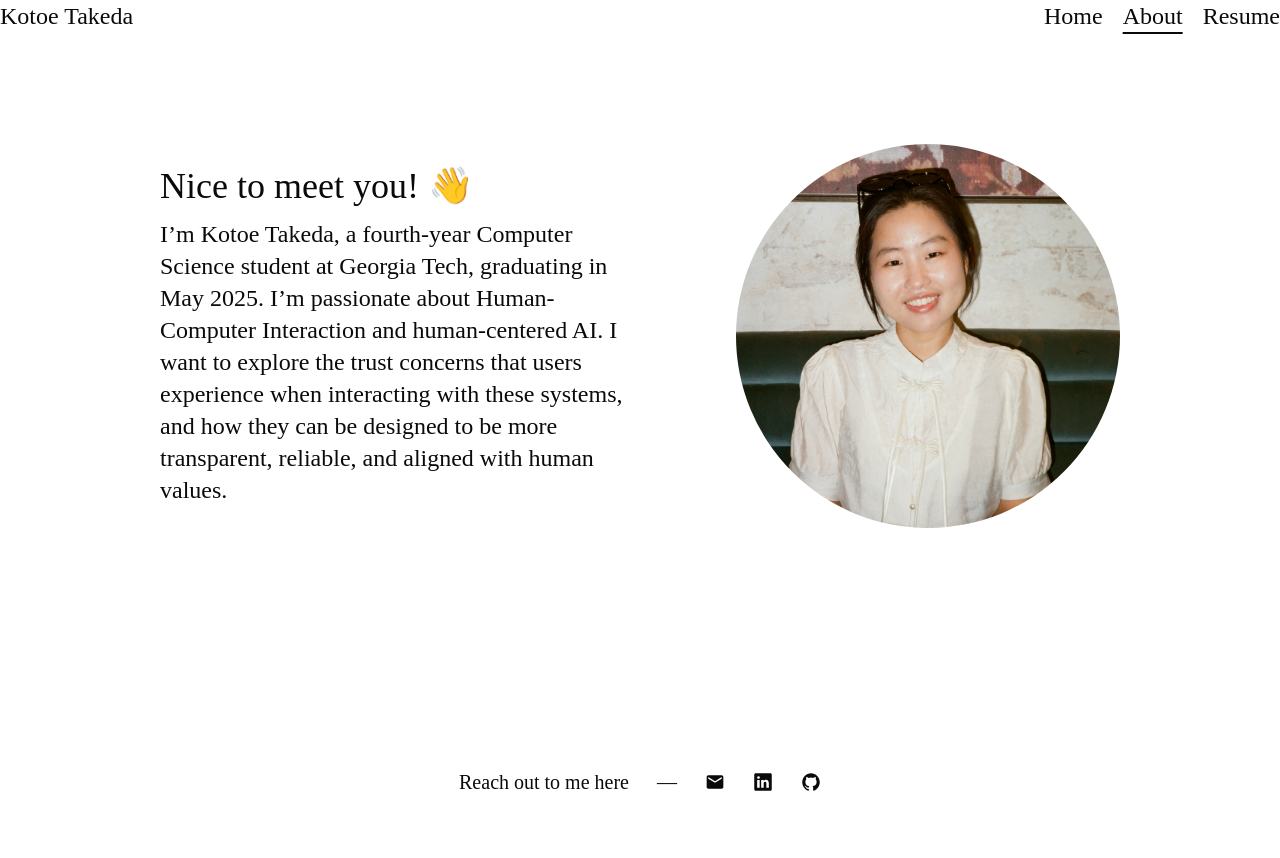
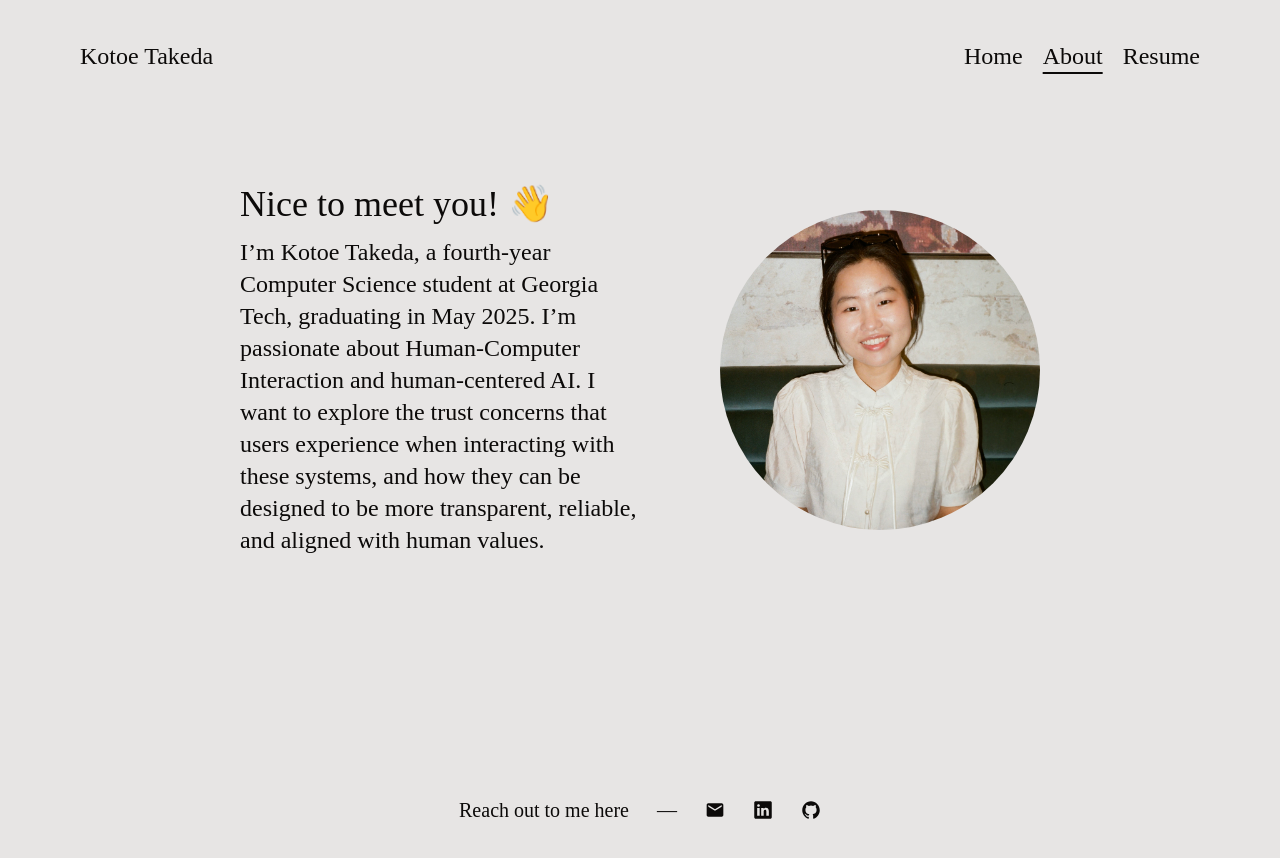
Before and after one commit to kotoetakeda/website, a React (Create React App) app: page /about in a window 1280 px wide. Shown: the top 858 px of the page. Before the commit the page ends 800 px from the top, so only its background shows below. Built offline with nearby package versions, Linux system fonts and the light colour scheme.

Commit message:
fixed tailwind and style not showing up issue

```diff
--- a/package.json
+++ b/package.json
@@ -12,7 +12,8 @@
     "react-icons": "^5.4.0",
     "react-router-dom": "^7.1.5",
     "react-scripts": "5.0.1",
-    "web-vitals": "^2.1.4"
+    "web-vitals": "^2.1.4",
+    "tailwindcss": "^3.2.1"
   },
   "scripts": {
     "predeploy": "npm run build",
--- a/public/index.html
+++ b/public/index.html
@@ -28,6 +28,6 @@
   </head>
   <body>
     <!-- <noscript>You need to enable JavaScript to run this app.</noscript> -->
-    <div id="root" class="px-5 sm:px-5 md:px-10 lg:px-15 xl:px-20 py-5 sm:py-5 md:py-10 lg:py-10 xl:py-10 w-screen bg-stone-200 text-stone-950"></div>
+    <div id="root"></div>
   </body>
 </html>
--- a/src/App.js
+++ b/src/App.js
@@ -6,6 +6,7 @@ import SAQ from './SAQ';
 
 function App() {
   return (
+    <div className="px-5 sm:px-5 md:px-10 lg:px-15 xl:px-20 py-5 sm:py-5 md:py-10 lg:py-10 xl:py-10 w-screen bg-stone-200 text-stone-950">
       <Router>
         <Routes>
           <Route path="/website" element={<Home />} />
@@ -13,6 +14,7 @@ function App() {
           <Route path="/saq" element={<SAQ />} />
         </Routes>
       </Router>
+    </div>
   );
 }
 
--- a/tailwind.config.js
+++ b/tailwind.config.js
@@ -1,6 +1,8 @@
 /** @type {import('tailwindcss').Config} */
 module.exports = {
-  content: ["./src/**/*.{html,js}"],
+  content: [
+    "./src/**/*.{js,jsx,ts,tsx}",
+  ],
   theme: {
     extend: {},
   },
```
Also changed, not shown: 1 other file (tests, documents, lock files or other folders). Lines whose indentation alone changed are shown as unchanged.
